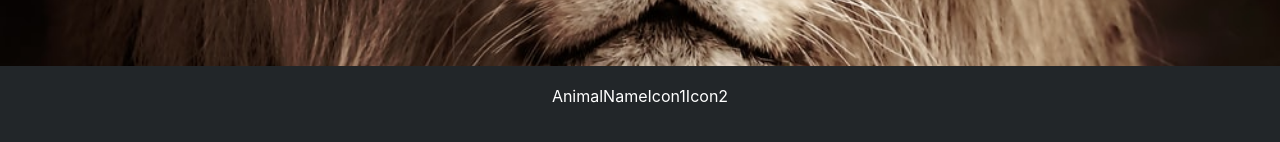
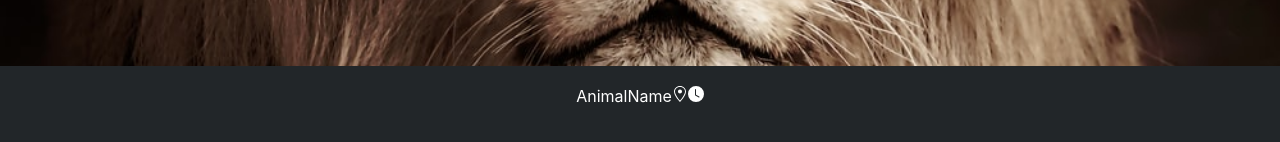
Before and after one commit to freedeebee/zookedexpwa, a React (Create React App) app: page / in a window 1280 px wide. Shown: the part 184-326 px from the top of the page. Built offline with nearby package versions, Linux system fonts and the light colour scheme.

Commit message:
information header

```diff
--- a/src/components/BottomNavigation/BottomNavigation.tsx
+++ b/src/components/BottomNavigation/BottomNavigation.tsx
@@ -1,6 +1,6 @@
 import BottomNavigationItem from "./BottomNavigationItem/BottomNavigationItem"
 import { BottomNavWrapper } from "./styles"
-import { MdPets } from 'react-icons/md'
+import {MdPets} from 'react-icons/md'
 
 
 function BottomNavigation() {
--- a/src/components/DetailView/InformationHeader.tsx
+++ b/src/components/DetailView/InformationHeader.tsx
@@ -1,13 +1,25 @@
 import React from 'react'
+import {GoLocation} from 'react-icons/go'
+import {BsFillClockFill} from 'react-icons/bs'
+import styled from 'styled-components'
 
 const InformationHeader = () => {
   return (
-    <>
-        <p>AnimalName</p>
-        <p>Icon1</p>
-        <p>Icon2</p>
-    </>
+    <Container>
+        <div>
+            <p>AnimalName</p>
+        </div>
+        <div>
+            <GoLocation/>
+            <BsFillClockFill/>
+        </div>
+    </Container>
   )
 }
 
 export default InformationHeader
+
+const Container = styled.div`
+display: flex;
+align-items: center;
+`
--- a/src/components/DetailView/styles.ts
+++ b/src/components/DetailView/styles.ts
@@ -8,5 +8,5 @@ export const AnimalImage = styled.img`
 
 export const InformationSectionContainer = styled.div`
     display: flex;
-    justify-content: center;
+    justify-content: space-evenly;
 `
```
